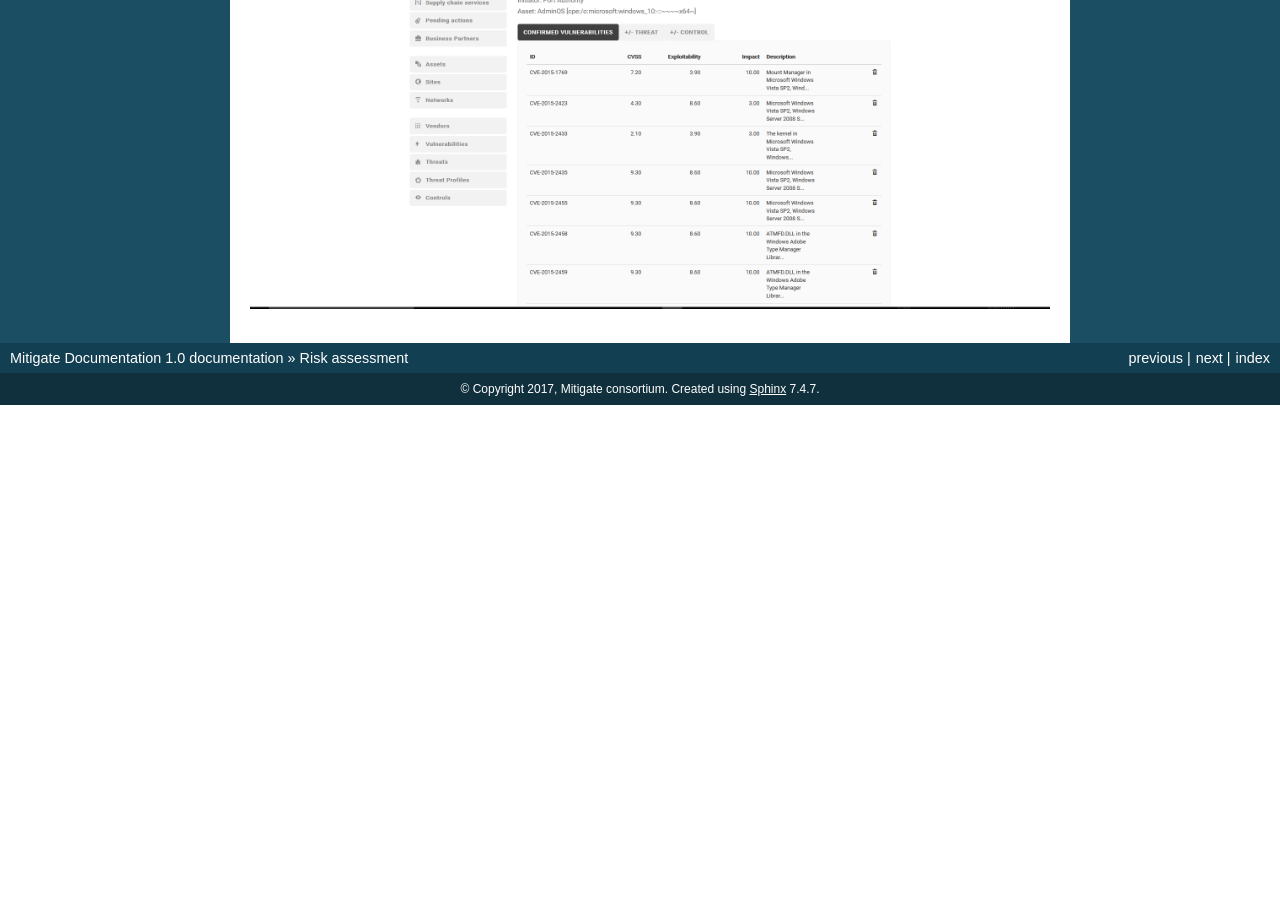
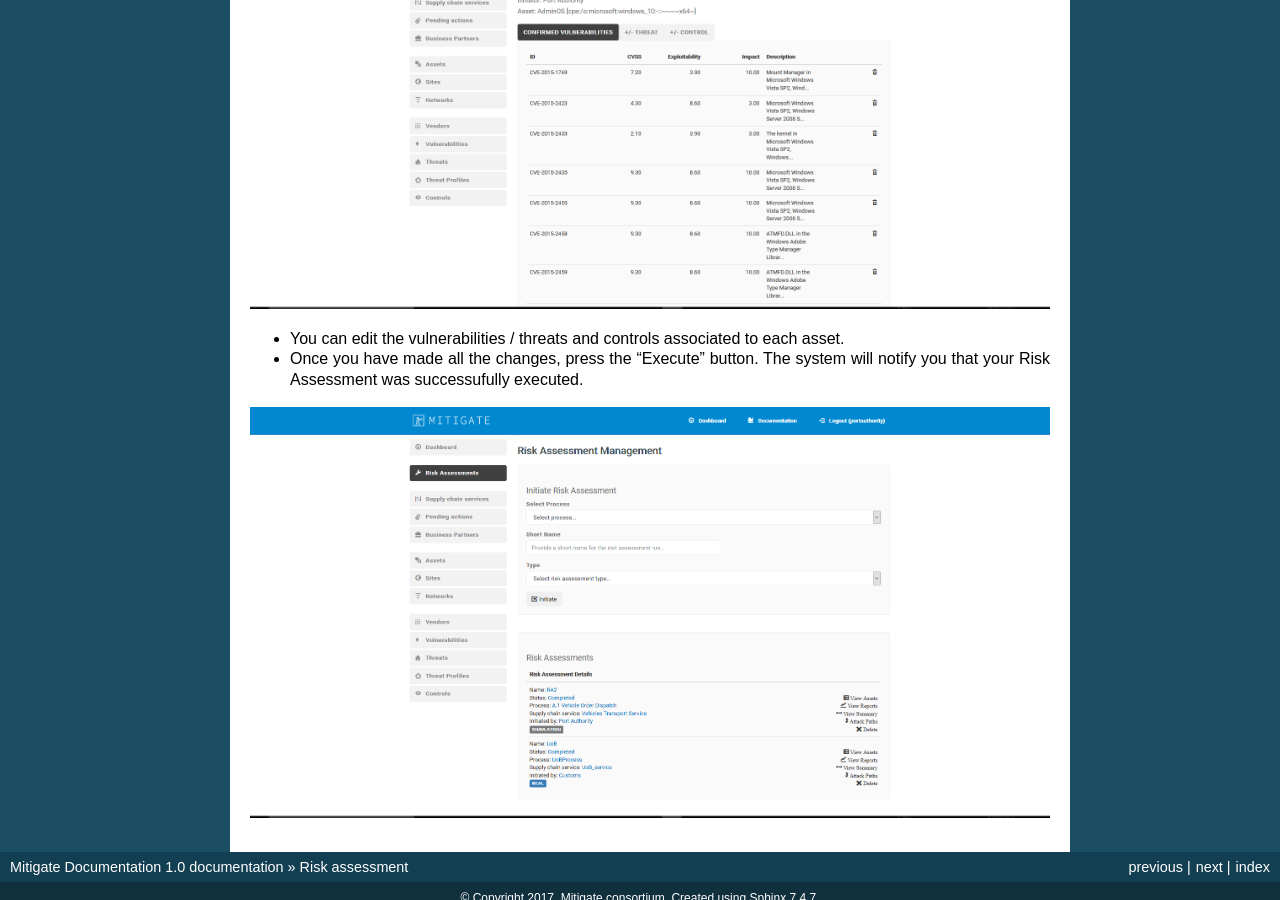
Before and after one commit to singularlogic/mitigate-documentation, a Sphinx documentation site: the page built from docs/pd_risk_ass.rst, in a window 1280 px wide and 900 px high, scrolled down 1380 px. Built offline with Sphinx 7.4.7, drawn with Linux system fonts in a browser that asks for light colours; before the commit the page ends 1785 px from its top, so only the background shows below that.

Commit message:
Update pd_risk_ass.rst

```diff
--- a/docs/pd_risk_ass.rst
+++ b/docs/pd_risk_ass.rst
@@ -25,3 +25,11 @@ Initiate a Risk Assessment
 - As you may notice, you can edit all the one or more assets.
 
 .. image:: assets/ra3.png
+
+
+- You can edit the vulnerabilities / threats and controls associated to each asset.
+
+
+- Once you have made all the changes, press the “Execute” button. The system will notify you that your Risk Assessment was successufully executed.
+
+.. image:: assets/ra4.png
```
